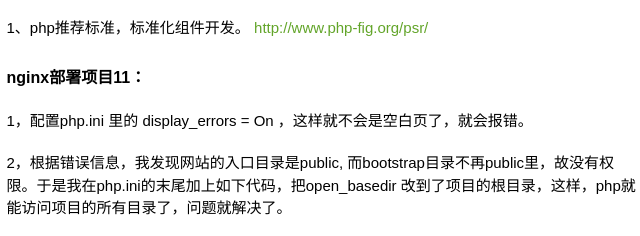
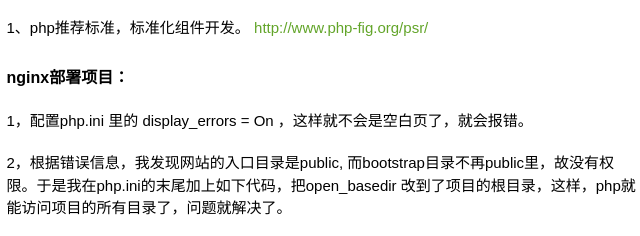
Before and after one commit to wangwillout/wangwillout.github.io, a plain HTML site: page index.html in a window 1280 px wide. Shown: the part 378-614 px from the top of the page, 317-957 px from the left. Drawn offline with nearby package versions, Linux system fonts and the light colour scheme.

Commit message:
update index

```diff
--- a/index.html
+++ b/index.html
@@ -43,7 +43,7 @@
                     1、php推荐标准，标准化组件开发。 <a href="http://www.php-fig.org/psr/">http://www.php-fig.org/psr/</a>
                 </p>
 
-                <h5>nginx部署项目11：</h5>
+                <h5>nginx部署项目：</h5>
                 <p>
                     1，配置php.ini 里的 display_errors = On ，这样就不会是空白页了，就会报错。
                 </p>
```
